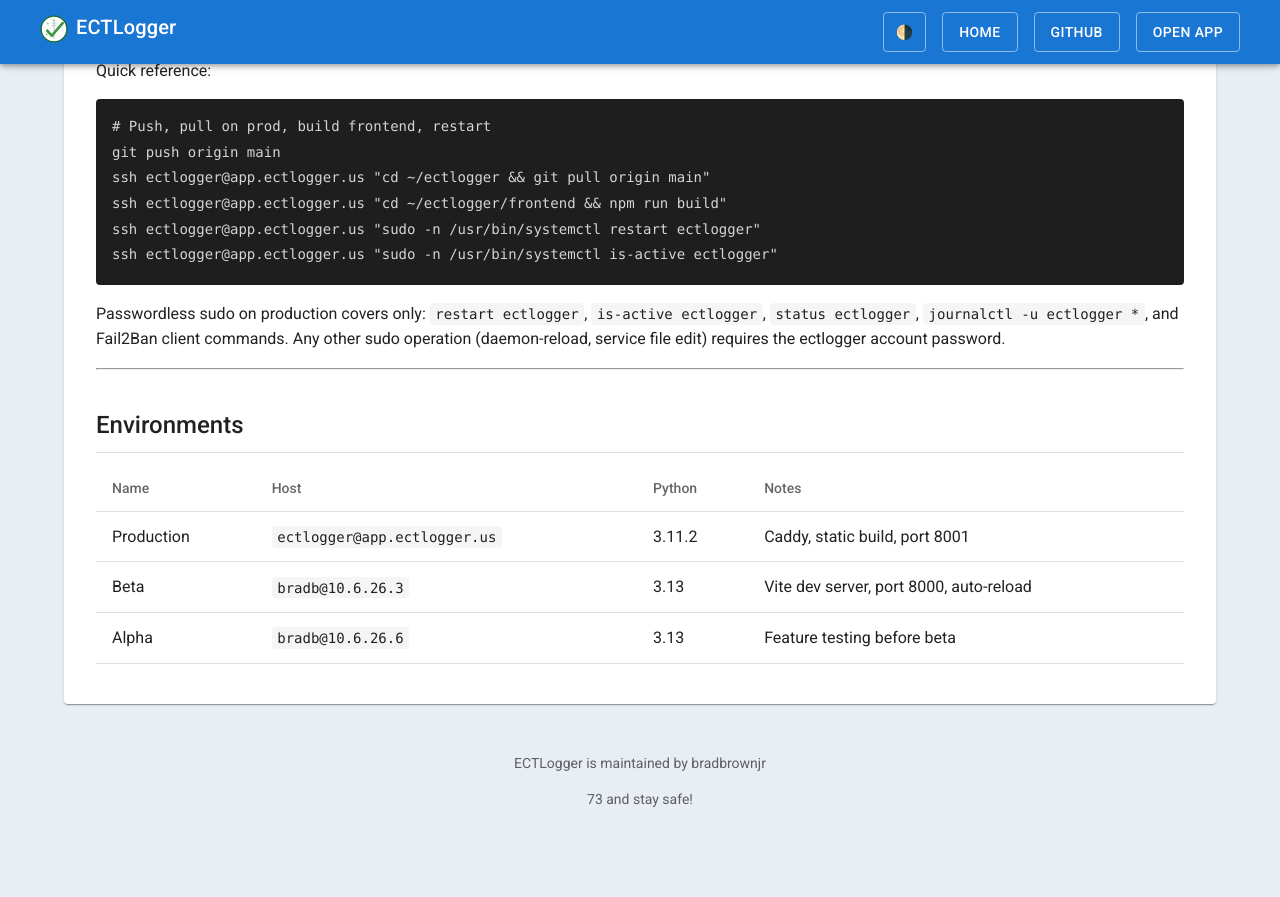
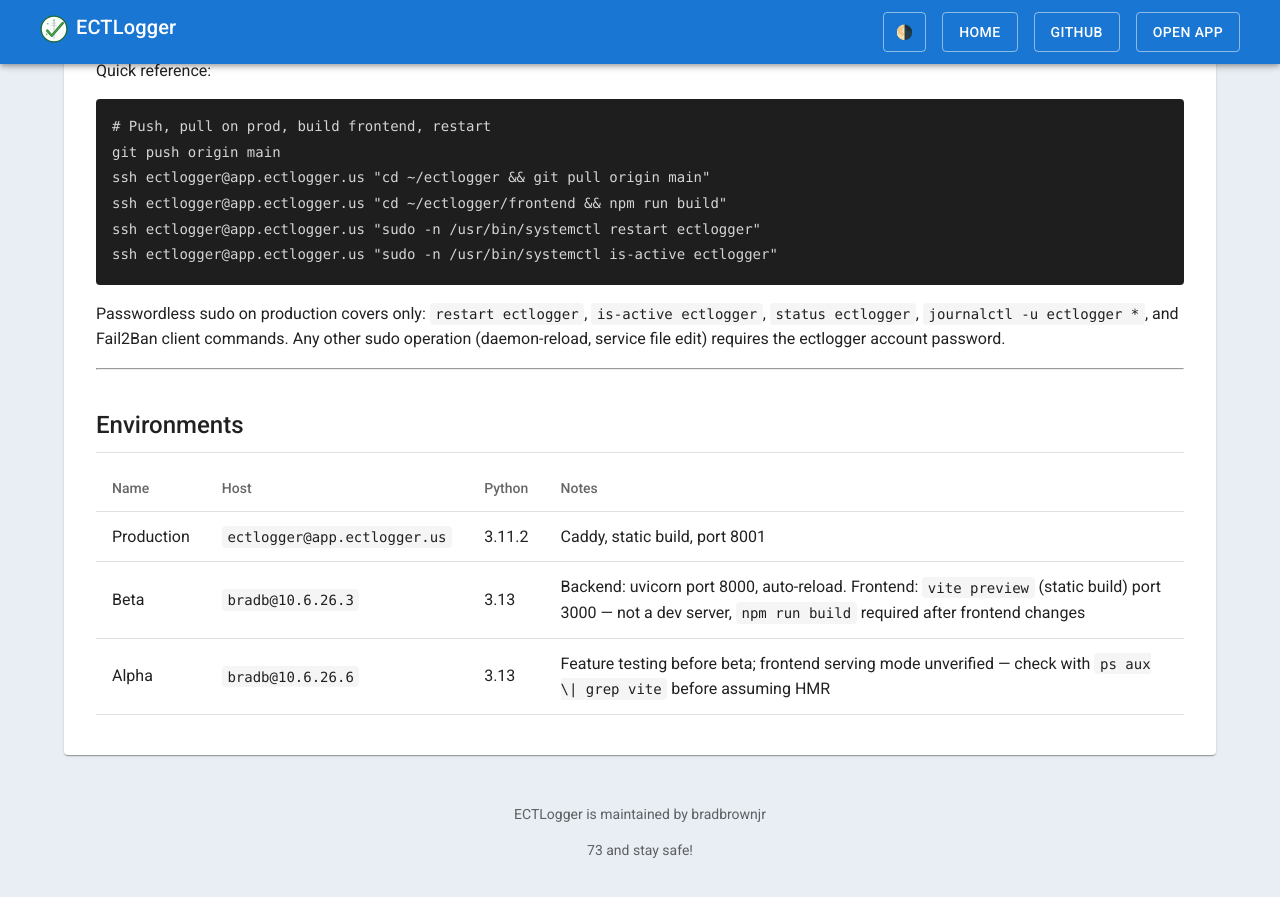
Before and after one commit to bradbrownjr/ectlogger, a Jekyll site: the page built from docs/DEVELOPMENT.md, in a window 1280 px wide and 900 px high, scrolled down 8936 px. Shown: the top 897 px of the window. Built offline with Jekyll 4.4.1, drawn with Linux system fonts in a browser that asks for light colours; our own code applies the rules of GitHub Pages for plain Markdown files; before the commit the page ends 9784 px from its top, so only the background shows below that.

Commit message:
docs: correct beta frontend deploy — vite preview, not a dev server
Confirmed via ps aux that ectbeta.lynwood.us runs vite preview (a static
build) on port 3000, not a Vite dev server with HMR as previously
documented. npm run build is required after frontend changes there, same
as production; a plain git pull was silently leaving stale JS served.
Flagged alpha's equivalent line as unverified rather than assuming it
matches.

```diff
--- a/docs/DEVELOPMENT.md
+++ b/docs/DEVELOPMENT.md
@@ -420,5 +420,5 @@
 | Name | Host | Python | Notes |
 |---|---|---|---|
 | Production | `ectlogger@app.ectlogger.us` | 3.11.2 | Caddy, static build, port 8001 |
-| Beta | `bradb@10.6.26.3` | 3.13 | Vite dev server, port 8000, auto-reload |
-| Alpha | `bradb@10.6.26.6` | 3.13 | Feature testing before beta |
+| Beta | `bradb@10.6.26.3` | 3.13 | Backend: uvicorn port 8000, auto-reload. Frontend: `vite preview` (static build) port 3000 — not a dev server, `npm run build` required after frontend changes |
+| Alpha | `bradb@10.6.26.6` | 3.13 | Feature testing before beta; frontend serving mode unverified — check with `ps aux \| grep vite` before assuming HMR |
```
Also changed, not shown: .github/copilot-instructions.md.
